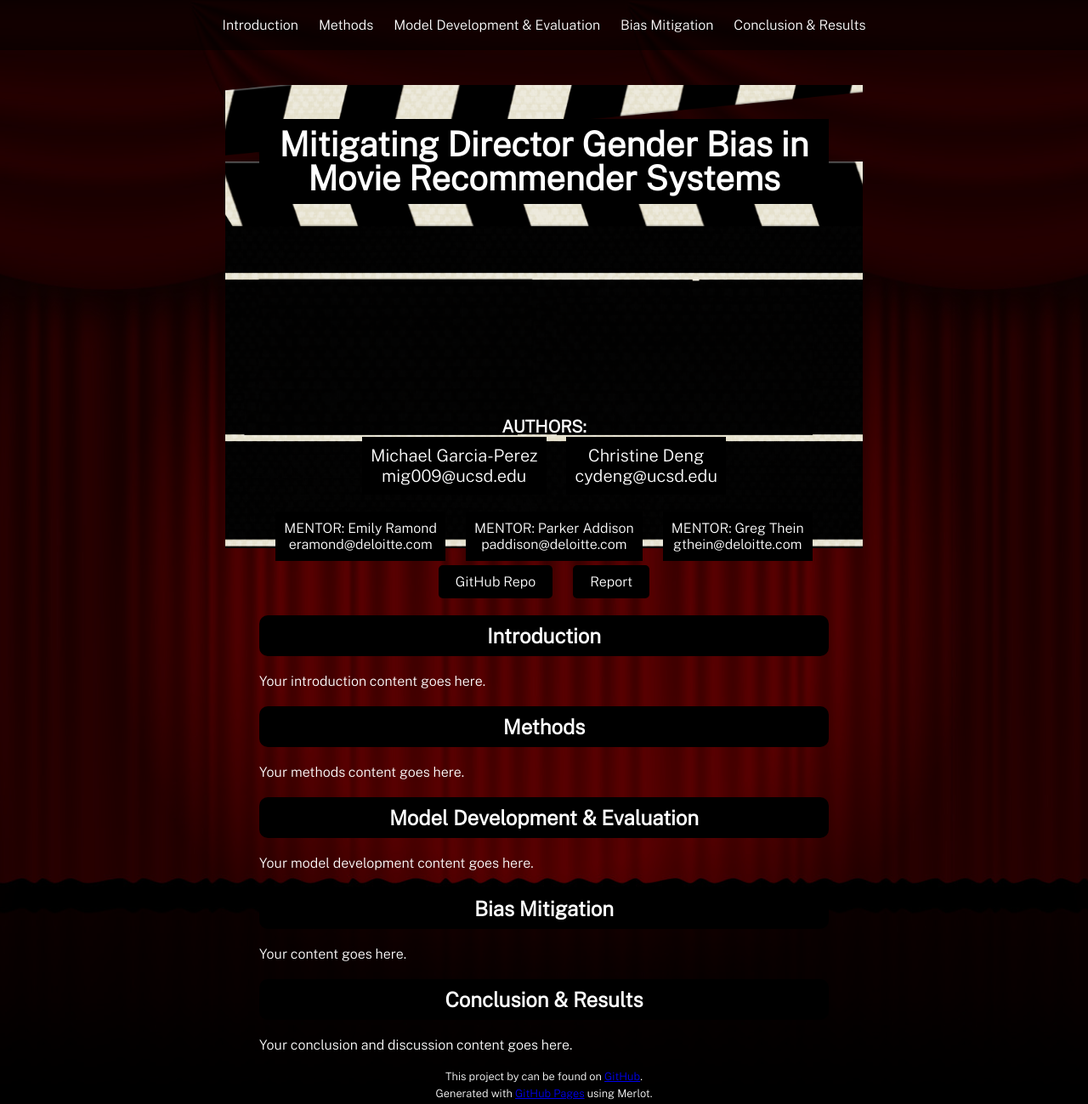
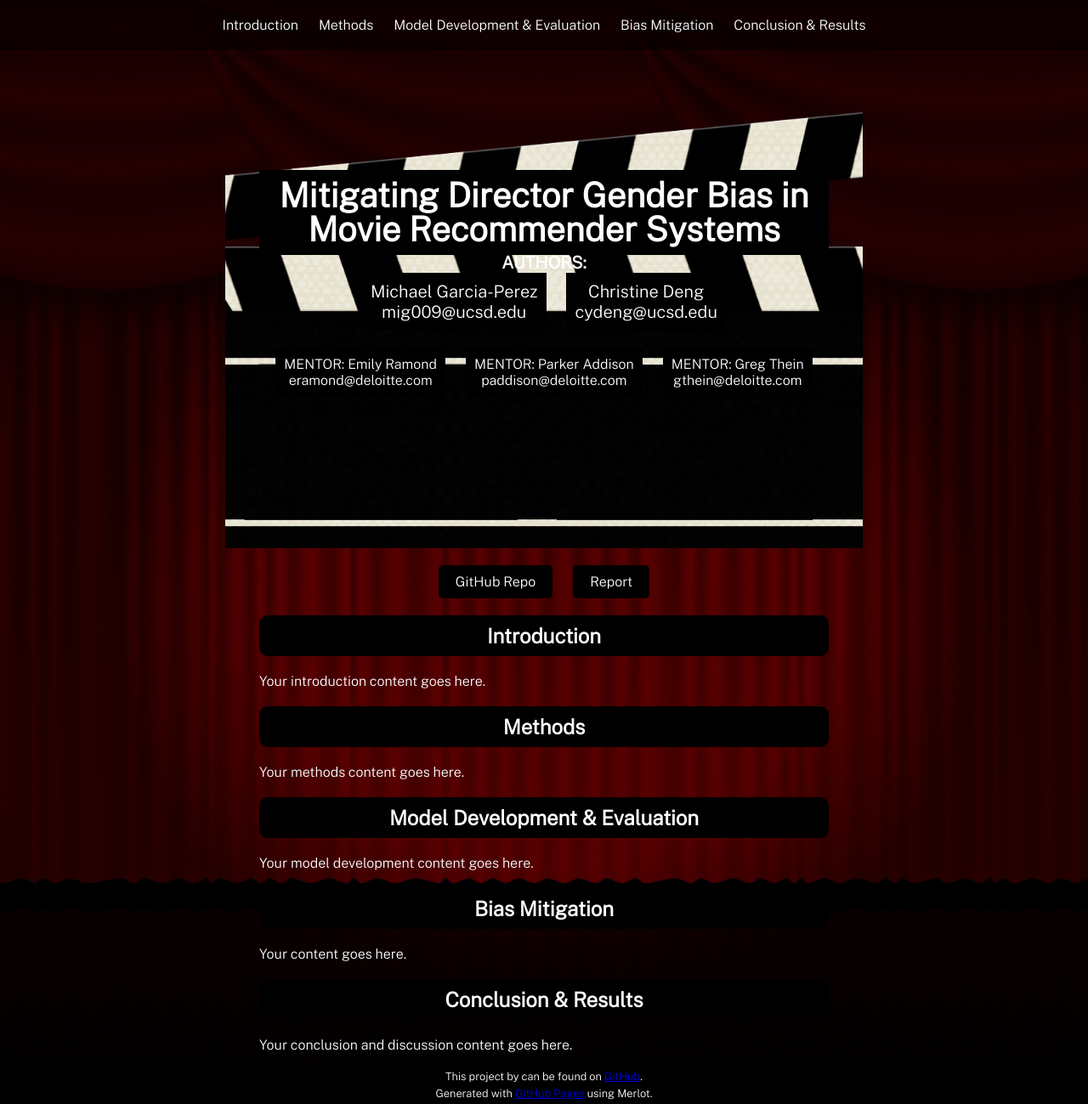
Before and after one commit to michael-garciaperez/DSC180A-Methodology-5, a Jekyll site: the page built from index.md, in a window 1280 px wide and 1299 px high. Shown: the whole window at 85% size. Built offline with Jekyll 4.4.1, drawn with Linux system fonts in a browser that asks for light colours.

Commit message:
Update style.scss

```diff
--- a/assets/css/style.scss
+++ b/assets/css/style.scss
@@ -21,13 +21,13 @@ div.shell {
 header {
   position: relative;
   z-index: 2;
-  margin: 100px auto 0; /* Adjusted margin-top value */
+  margin: 100px auto 0; /* Adjusted margin-top value for header */
   max-width: 670px;
   padding: 20px 40px 25px;
   background-image: url('../images/clap_board.png');
   background-size: 150% auto;
   background-repeat: no-repeat;
-  background-position: center top -100px; /* Adjusted background-position */
+  background-position: center top; /* Adjusted background-position */
   height: 500px;
 }
 
@@ -40,12 +40,12 @@ header h1 {
   line-height: 1;
   background-color: black;
   padding: 10px 20px;
-  margin-top: 20px;
+  margin-top: 80px; /* Adjusted margin-top value for h1 */
 }
 
 .author-mentor-container {
   text-align: center;
-  margin-top: 250px; /* Adjusted margin-top value */
+  margin-top: -30px; /* Adjusted margin-top value for author-mentor-container */
 }
 
 .author-mentor-container p {
```
